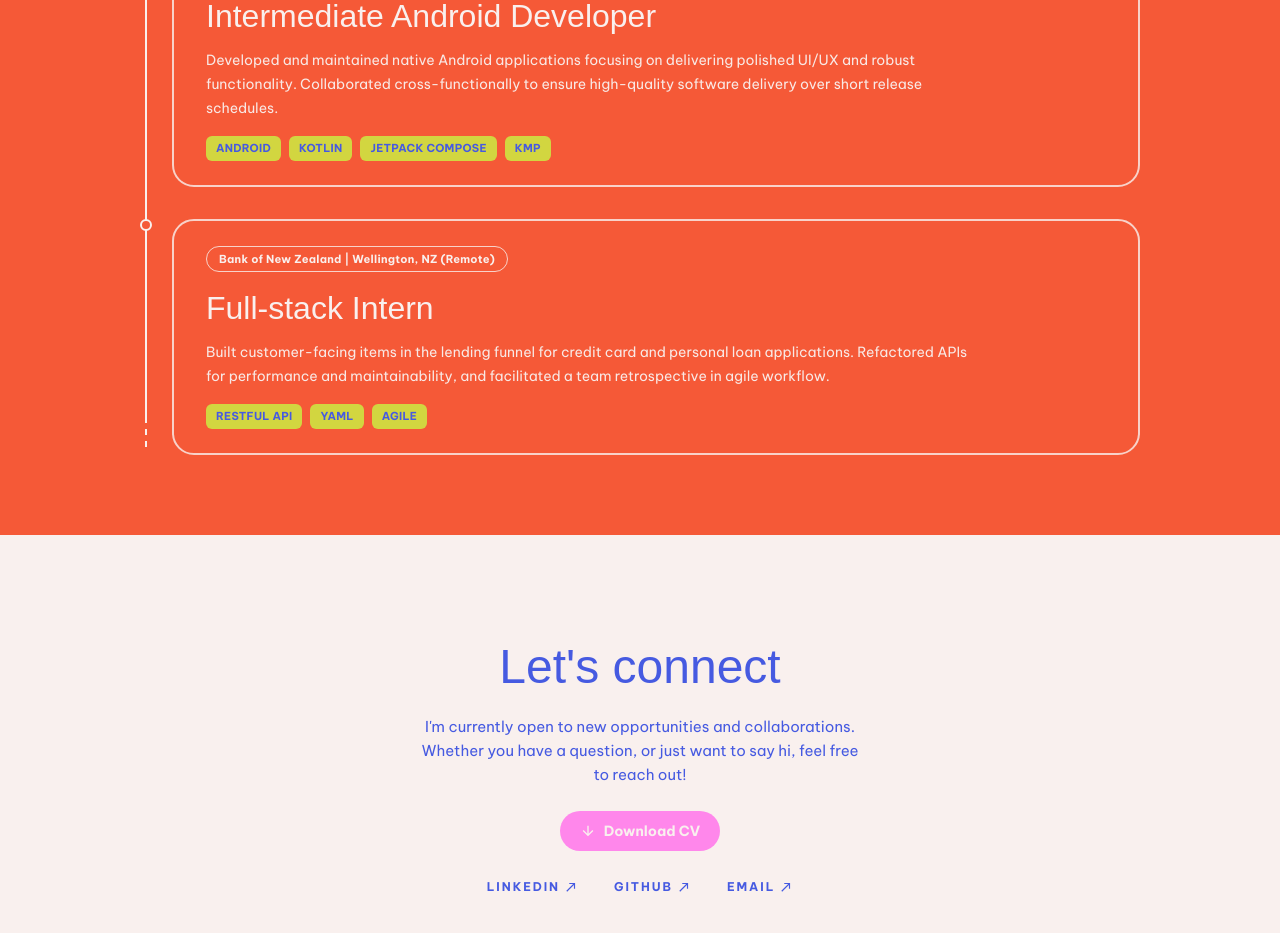
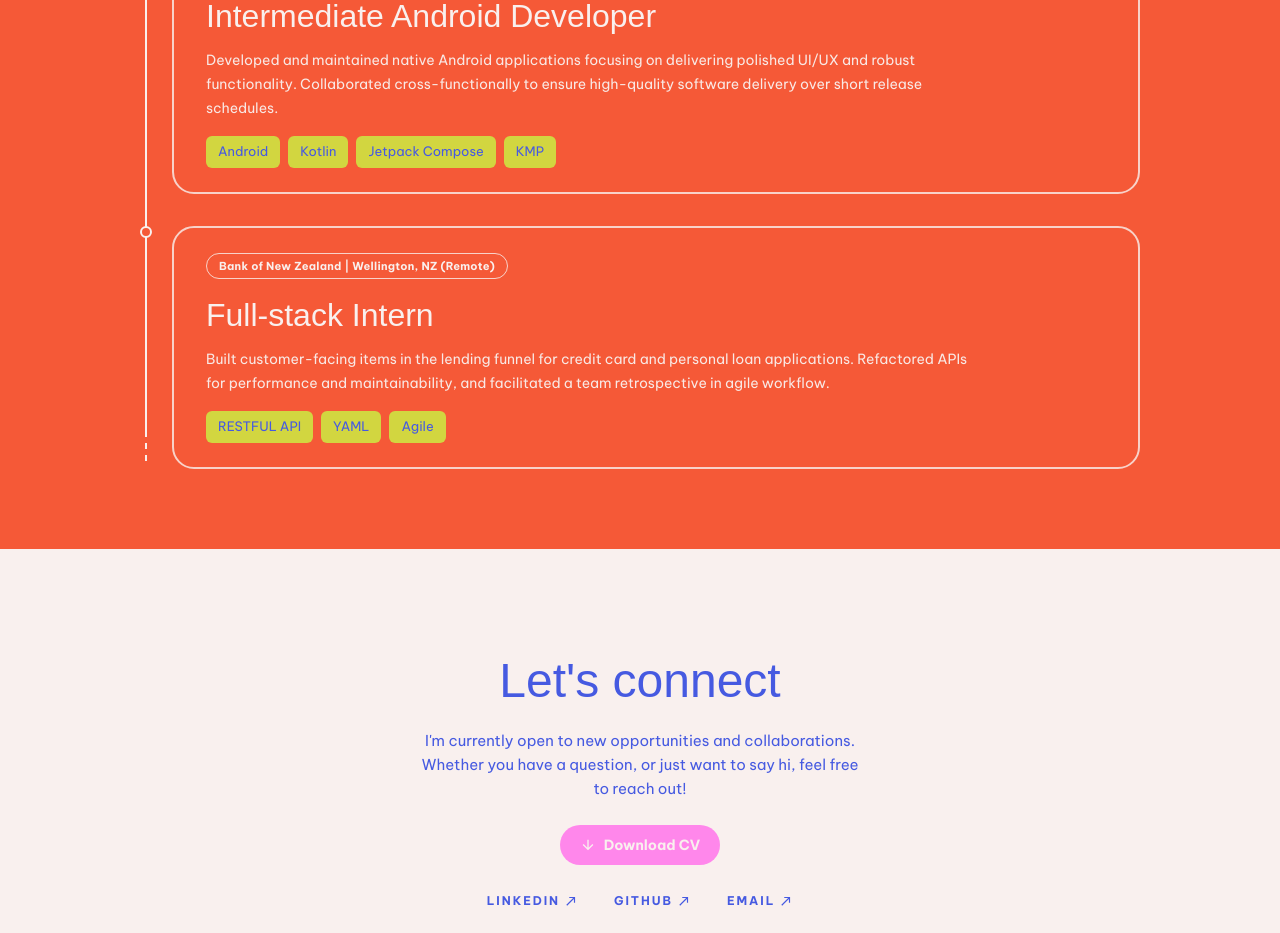
Before and after one commit to kkau201/portfolio, a Next.js app: page / in a window 1280 px wide. Shown: the part 2940-3873 px from the top of the page. Built offline with nearby package versions, Linux system fonts and the light colour scheme; a web font is replaced by a local one.

Commit message:
Refactor tags to share common styling

```diff
--- a/src/app/globals.css
+++ b/src/app/globals.css
@@ -26,10 +26,6 @@ body {
 
   .section-title {
     @apply font-display text-[32px] font-normal leading-tight tracking-tight md:text-[40px];
-  }
-
-  .tag {
-    @apply inline-flex items-center rounded-md bg-lime px-2.5 py-1 text-[11px] font-extrabold uppercase tracking-wide text-blueberry;
   }
 
   .text-link {
--- a/src/components/ui/FeaturedProjectCard.tsx
+++ b/src/components/ui/FeaturedProjectCard.tsx
@@ -1,5 +1,6 @@
 import type { FeaturedProject } from "@/types/portfolio";
 import { AssetImage } from "@/components/ui/AssetImage";
+import { Tag } from "@/components/ui/Tag";
 import { ViewLink } from "@/components/ui/Button";
 
 interface FeaturedProjectCardProps {
@@ -32,12 +33,7 @@ export function FeaturedProjectCard({ project, href }: FeaturedProjectCardProps)
           {project.tags.length > 0 ? (
             <div className="mt-6 flex flex-wrap gap-2 md:mt-auto md:pt-8">
               {project.tags.map((tag) => (
-                <span
-                  key={tag}
-                  className="inline-flex items-center rounded-md bg-lime px-3 py-1.5 text-[13px] font-normal text-blueberry"
-                >
-                  {tag}
-                </span>
+                <Tag key={tag}>{tag}</Tag>
               ))}
             </div>
           ) : null}
--- a/src/components/ui/Tag.tsx
+++ b/src/components/ui/Tag.tsx
@@ -3,5 +3,9 @@ interface TagProps {
 }
 
 export function Tag({ children }: TagProps) {
-  return <span className="tag">{children}</span>;
+  return (
+    <span className="inline-flex items-center rounded-md bg-lime px-3 py-1.5 text-[13px] font-normal text-blueberry">
+      {children}
+    </span>
+  );
 }
```
